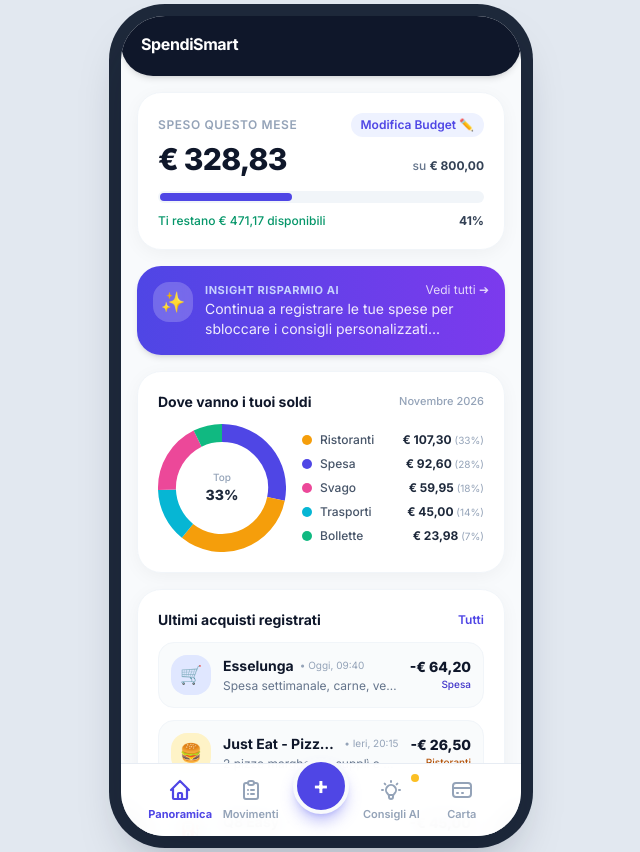
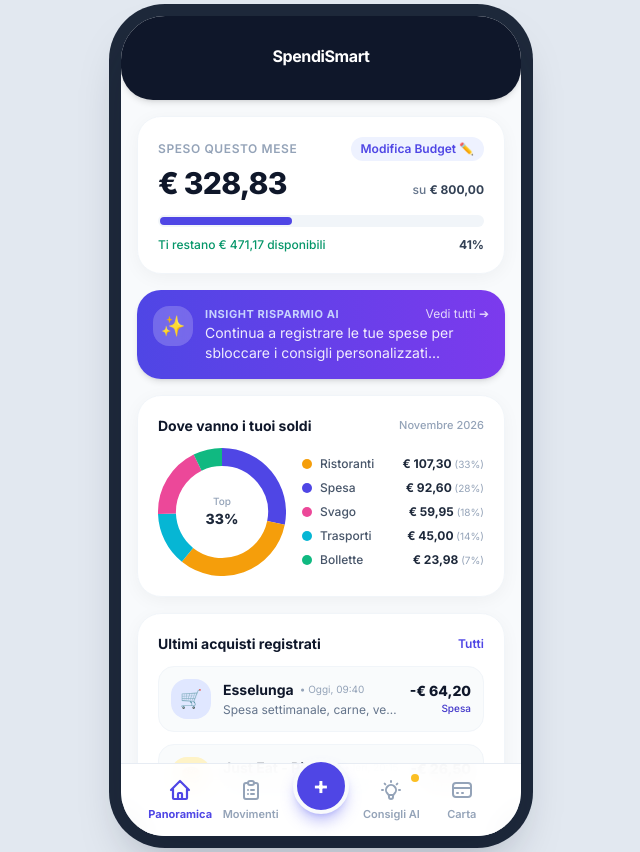
Before and after one commit to MrMorale999/Spend-Less, a website: page www/index.html in a window 1280 px wide. Shown: the whole page, without its empty margins (319-959 px from the left). Drawn offline with nearby package versions, Linux system fonts and the light colour scheme.

Commit message:
fix header

```diff
--- a/www/index.html
+++ b/www/index.html
@@ -143,11 +143,11 @@
         </div>
 
         <!-- HEADER APP CON STILE FINTECH SCURO -->
-        <header class="bg-slate-900 text-white pt-5 pb-6 px-5 rounded-b-[32px] shadow-md shrink-0 relative z-10">
-            <div class="flex items-center justify-between">
+        <header class="bg-slate-900 text-white pt-8 pb-9 px-5 rounded-b-[32px] shadow-md shrink-0 relative z-10">
+            <div class="flex items-center justify-center">
                 <div class="flex items-center gap-2.5">
                     <div>
-                        <h1 class="font-bold text-base tracking-tight leading-none" style="display: flex; justify-content: center;">SpendiSmart</h1>
+                        <h1 class="font-bold text-base tracking-tight leading-none">SpendiSmart</h1>
                     </div>
                 </div>
             </div>
```
